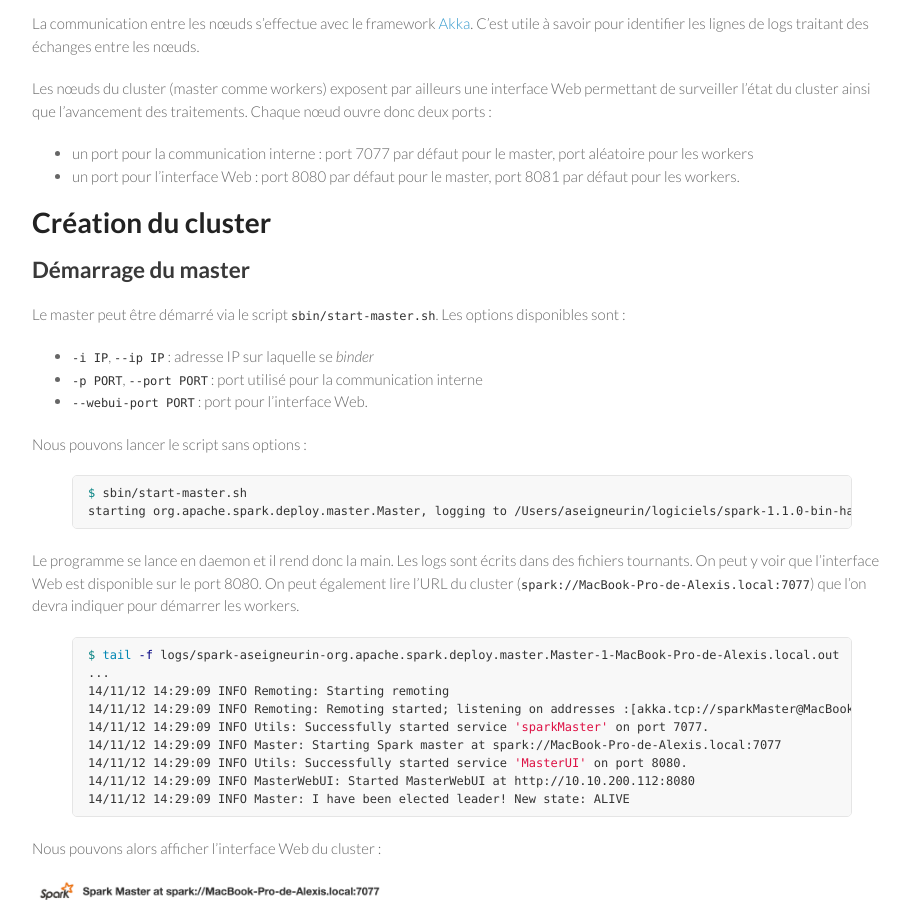
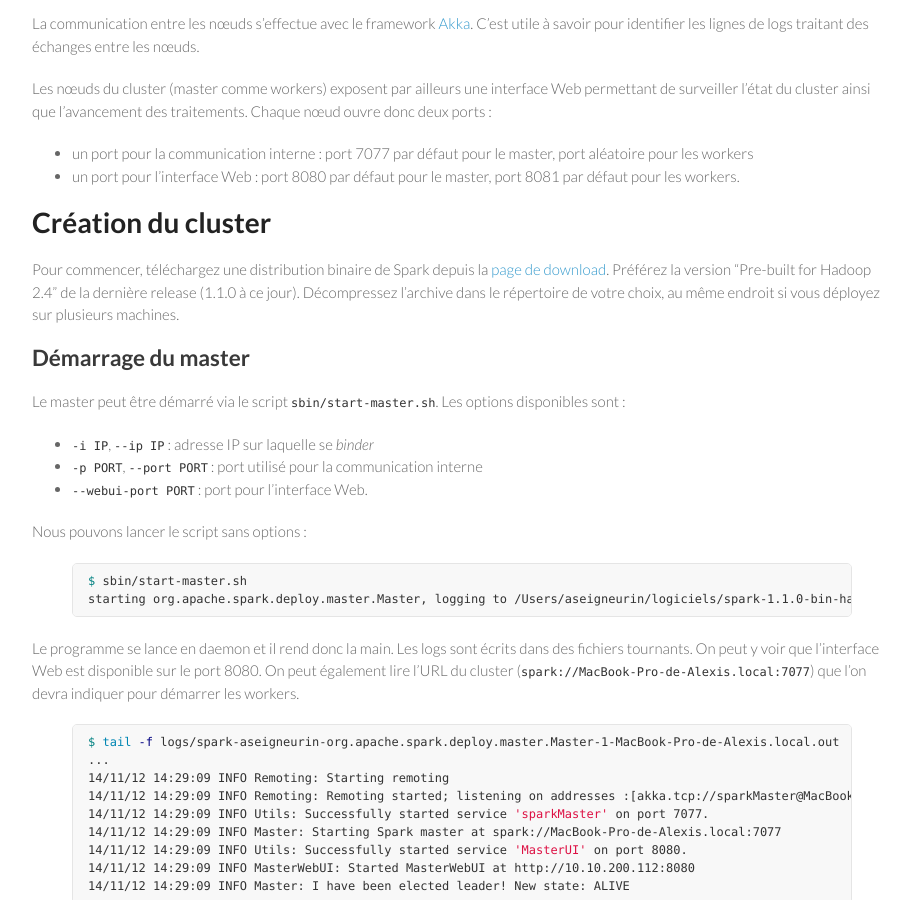
Before and after one commit to aseigneurin/aseigneurin.github.io, a Jekyll site: the page built from _posts/2014-11-13-utiliser-apache-spark-en-cluster.md, in a window 1280 px wide and 900 px high, scrolled down 653 px. Shown: the whole window, without its empty margins (178-1089 px from the left). Built offline with Jekyll 4.4.1, drawn with Linux system fonts in a browser that asks for light colours; nearby versions of some CDN libraries; some of the changed text lies outside the part shown.

Commit message:
- minor improvements

```diff
--- a/_posts/2014-11-13-utiliser-apache-spark-en-cluster.md
+++ b/_posts/2014-11-13-utiliser-apache-spark-en-cluster.md
@@ -30,6 +30,8 @@
 * un port pour l'interface Web : port 8080 par défaut pour le master, port 8081 par défaut pour les workers.
 
 # Création du cluster
+
+Pour commencer, téléchargez une distribution binaire de Spark depuis la [page de download](http://spark.apache.org/downloads.html). Préférez la version "Pre-built for Hadoop 2.4" de la dernière release (1.1.0 à ce jour). Décompressez l'archive dans le répertoire de votre choix, au même endroit si vous déployez sur plusieurs machines.
 
 ## Démarrage du master
 
```
Also changed, not shown: other parts of _posts/2014-11-13-utiliser-apache-spark-en-cluster.md (+1 -1 lines).
